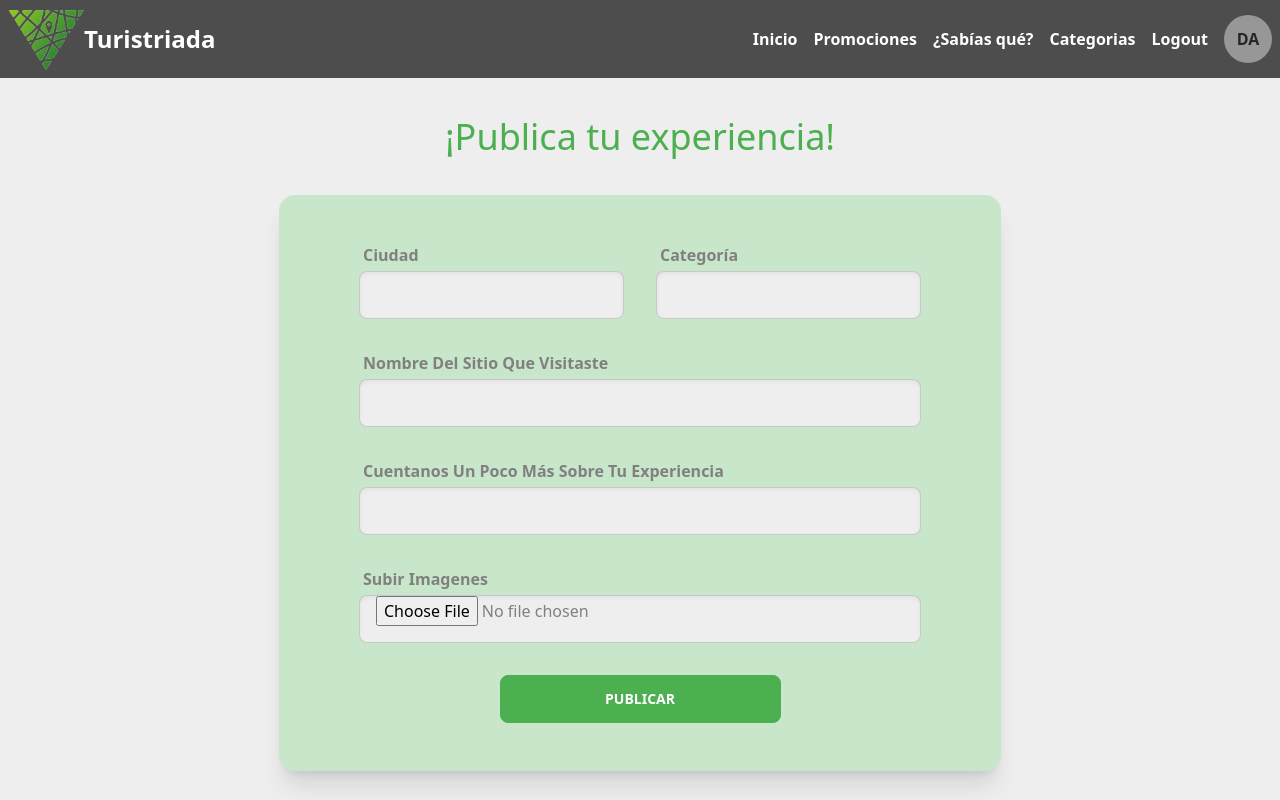
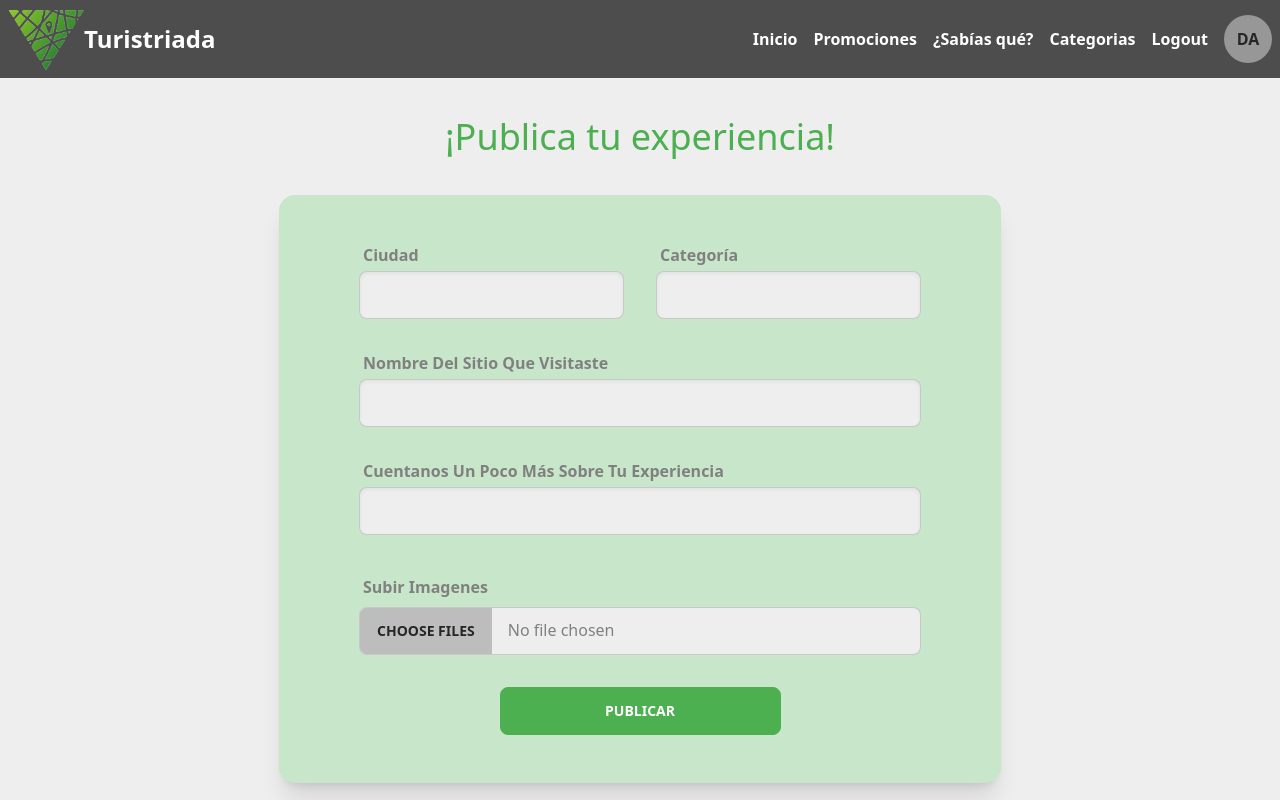
Before and after one commit to JohanRestrepo19/turistriada-frontend, a React (Vite) app: page /places/new-place in a window 1280 px wide. Shown: the top 800 px of the page. Built offline with nearby package versions, Linux system fonts and the light colour scheme; a web font is replaced by a local one.

Commit message:
fix(places): change file input component.
Besides, updating todo list and todo comments.

```diff
--- a/src/common/components/FileInput.tsx
+++ b/src/common/components/FileInput.tsx
@@ -1,3 +1,4 @@
+import classNames from 'classnames'
 import { InputHTMLAttributes, forwardRef } from 'react'
 
 interface FileInputProps extends InputHTMLAttributes<HTMLInputElement> {
@@ -6,15 +7,20 @@ interface FileInputProps extends InputHTMLAttributes<HTMLInputElement> {
 }
 
 export const FileInput = forwardRef<HTMLInputElement, FileInputProps>(
-  ({ title, error, ...props }, ref) => {
+  ({ title, error, className, ...props }, ref) => {
+    const containerStyles = classNames({
+      [`${className}`]: className,
+      'form-control w-full text-form-text': true
+    })
     return (
-      <div className="form-control w-full max-w-xs text-form-text">
+      <div className={containerStyles}>
         <label className="label">
           <span className="capitalize font-semibold">{title}</span>
         </label>
         <input
           type="file"
-          className="file-input file-input-bordered w-full max-w-xs"
+          multiple
+          className="file-input file-input-bordered w-full"
           {...props}
           ref={ref}
         />
--- a/src/common/types/index.d.ts
+++ b/src/common/types/index.d.ts
@@ -1,4 +1,4 @@
-// TODO: Mejorar todas las interfaces con respecto al modelo de datos
+// TODO: Improve interfaces respect to data model.
 
 type ModelId = string
 
@@ -39,7 +39,7 @@ export interface Activity {
 export interface Place {
   _id: ModelId
   name: string
-  category: Category //TODO: Actualizar el schema de category en mockaroo
+  category: Category //TODO: Update category mockarro schema
   description: string
   imgUrl?: string
   location: string
--- a/src/pages/places/components/PublishPlaceForm.tsx
+++ b/src/pages/places/components/PublishPlaceForm.tsx
@@ -1,4 +1,4 @@
-import { Button, Input } from '@/common/components'
+import { Button, FileInput, Input } from '@/common/components'
 import { useForm } from 'react-hook-form'
 import { PublishPlace, publishPlaceResolver } from '../validations/PublishPlace'
 
@@ -48,10 +48,9 @@ export const PublishPlaceForm = () => {
           error={errors.aboutExperience?.message}
         />
         {/* Fotos */}
-        <Input
-          type="file"
-          className="col-span-2 "
+        <FileInput
           title="Subir imagenes"
+          className="col-span-2"
           {...register('image')}
           error={errors.image?.message}
         />
```
Also changed, not shown: 1 other file (tests, documents, lock files or other folders).
